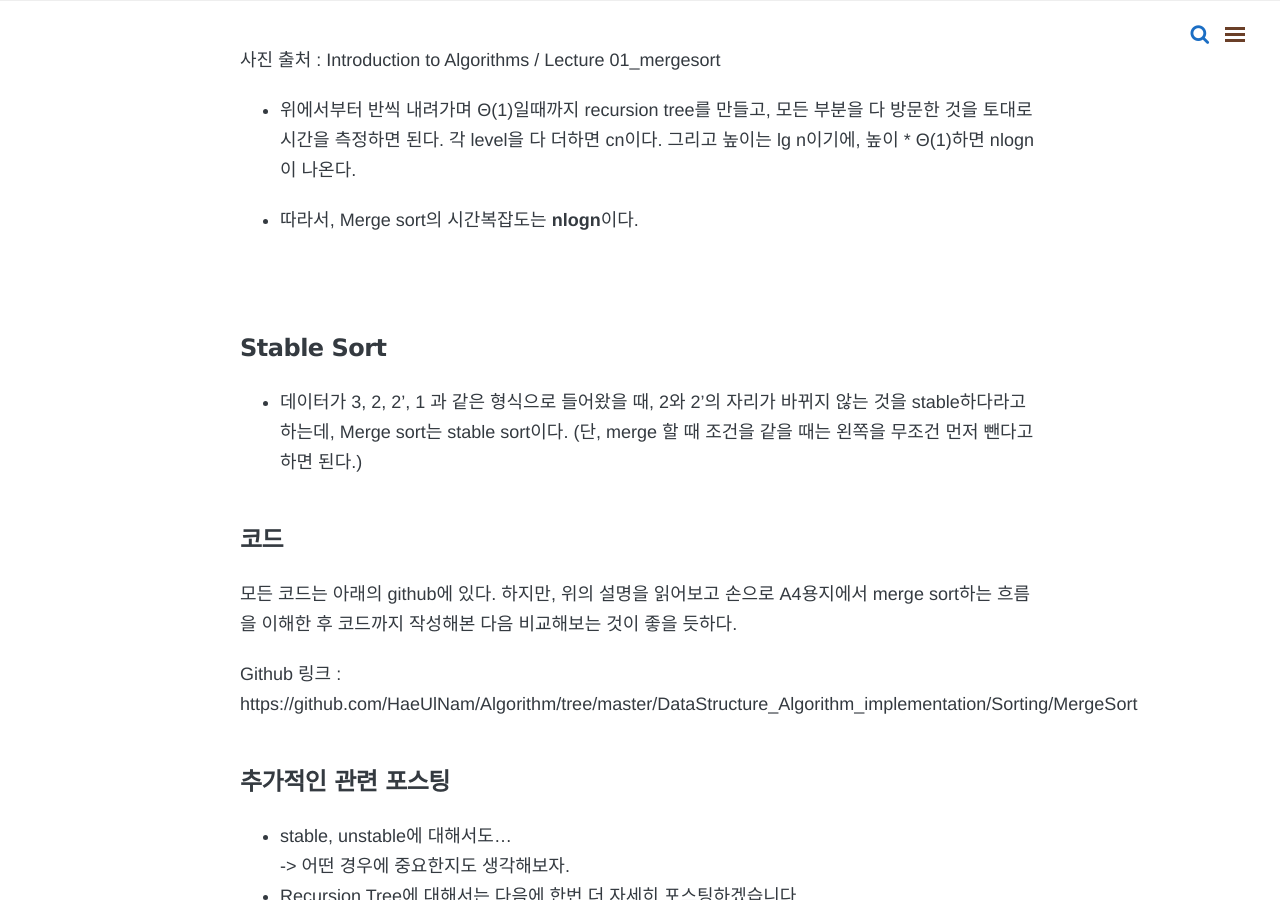
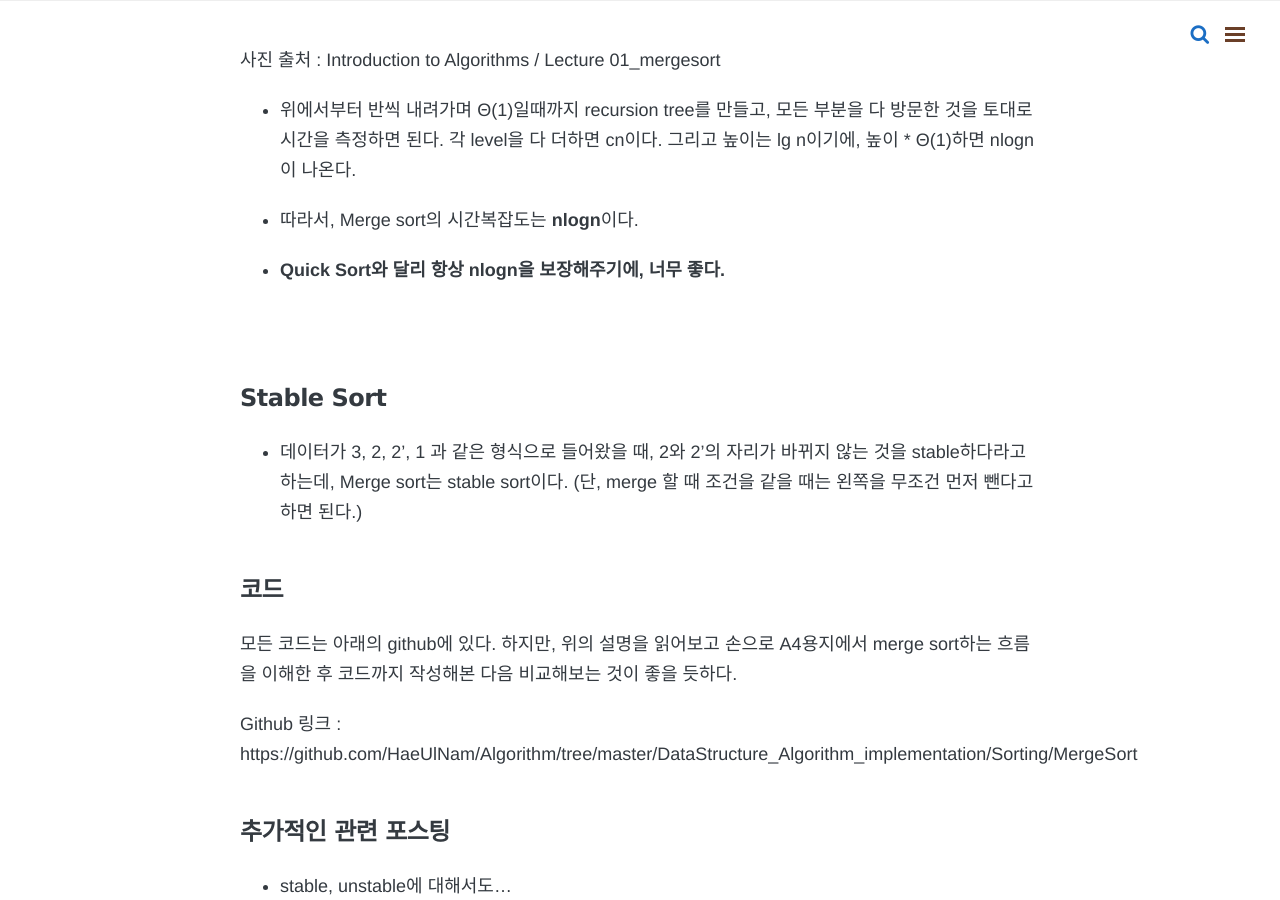
Before and after one commit to HaeUlNam/HaeUlNam.github.io, a Jekyll site: the page built from _posts/algorithm/2019-02-01-06-MergeSort.md, in a window 1280 px wide and 900 px high, scrolled down 2259 px. Built offline with Jekyll 4.4.1, drawn with Linux system fonts in a browser that asks for light colours; nearby versions of some CDN libraries; comment, search, counter and statistics services are not loaded.

Commit message:
merge sort modify

```diff
--- a/_posts/algorithm/2019-02-01-06-MergeSort.md
+++ b/_posts/algorithm/2019-02-01-06-MergeSort.md
@@ -71,6 +71,9 @@ T(n) = Θ(1) + 2T(n/2) + Θ(n)<br>
 
 * 따라서, Merge sort의 시간복잡도는 <b>nlogn</b>이다.
 
+* <b>Quick Sort와 달리 항상 nlogn을 보장해주기에, 너무 좋다.</b>
+
+
 <br>
 
 ### Stable Sort
```
